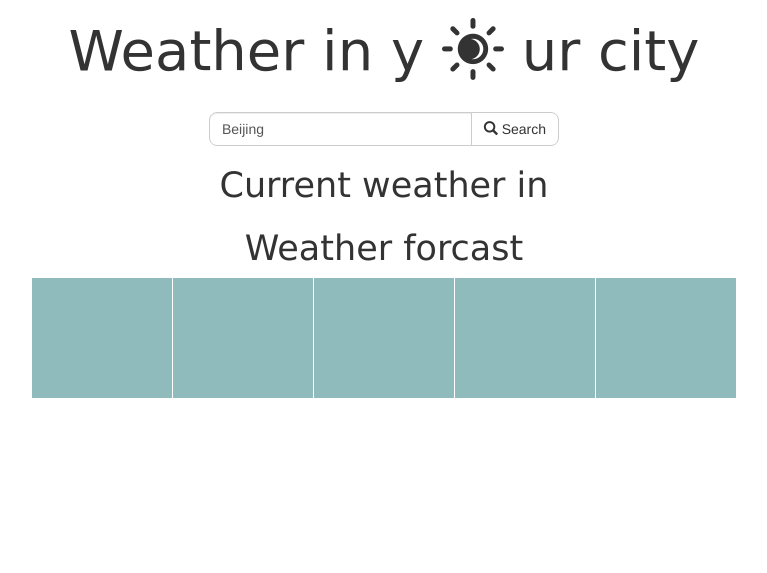
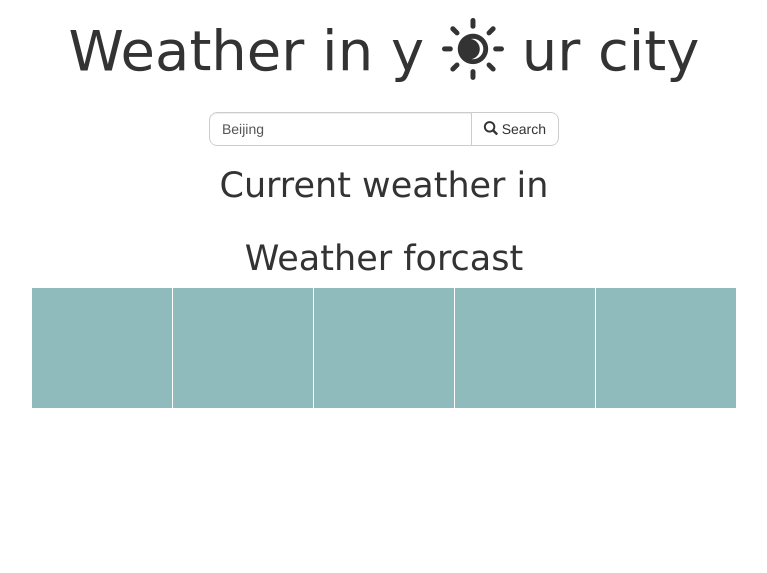
Before and after one commit to Bulala-liu/portfolio_website, a Python web app: template templates/localweather2/index.html in a window 1280 px wide; the page is wider, and only the part inside the window is pictured. Shown: the top 573 px of that part, without its empty margins (256-1023 px from the left). Run offline with Jinja, Linux system fonts and the light colour scheme; the template is opened without the code that fills it, so the values that code supplies are empty; some libraries are stand-ins or nearby versions.

Commit message:
modify the font of localweather

```diff
--- a/static/localweather/weather.css
+++ b/static/localweather/weather.css
@@ -15,12 +15,14 @@ p {font-family: sans-serif;}
 div > img {zoom:2; }
 #temp {
 	font-size:30px;
-	font-family: 'Oswald',sans-serif !important;
+/*	font-family: 'Oswald',sans-serif !important;*/
+    font-family:  Impact !important;
      line-height: 0;
 }
 #weather {
 	font-size:30px;
-	font-family: 'Oswald',sans-serif !important;
+/*	font-family: 'Oswald',sans-serif !important;*/
+     font-family:  Impact !important;
     margin: 0;
     padding: 0;
     line-height: 2;
@@ -65,8 +67,10 @@ li > img {
     float: left;
     vertical-align: center;
 }
-#weekday1,#weekday2,#weekday3,#weekday4,#weekday5 {
-    font-family: 'Oswald',sans-serif !important;
+.weekday1 {
+/*    font-family: 'Oswald',sans-serif !important;*/
+ font-family: Helvetica !important;
+
     font-weight:bold;
     font-size: 20px;
     position: relative;
@@ -75,19 +79,20 @@ li > img {
     bottom: 0;
     line-height: 0;
 }
-#temp1,#temp2,#temp3,#temp4,#temp5 {
+.temp1 {
     font-size:15px;
-	font-family: 'Oswald',sans-serif !important;
+	font-family: Helvetica !important;
     font-weight:bold;
     position: relative;
     top: 15px;
 
 }
-#tempmin1,#tempmin2,#tempmin3,#tempmin4,#tempmin5 {
+.tempmin {
     font-size:13px;
-	font-family: 'Oswald',sans-serif !important;
+	/*font-family: 'Oswald',sans-serif !important;*/
+    font-family: Helvetica !important;
     position: relative;
-    top: 14px;
+    top: 20px;
 
 }
 .currentwether {
@@ -96,7 +101,7 @@ li > img {
     padding: 0;
 }
 .forcastwether {
-    margin-top: 15px;
+    margin-top: 25px;
 
 }
 
--- a/static/localweather2/weather.css
+++ b/static/localweather2/weather.css
@@ -19,12 +19,12 @@ p {font-family: sans-serif;}
 div > img {zoom:2; }
 #temp {
 	font-size:30px;
-	font-family: 'Oswald',sans-serif !important;
+	font-family: Impact !important;
      line-height: 0;
 }
 #weather {
 	font-size:30px;
-	font-family: 'Oswald',sans-serif !important;
+	font-family: Impact !important;
     margin: 0;
     padding: 0;
     line-height: 2;
@@ -70,7 +70,7 @@ li > img {
     vertical-align: center;
 }
 #weekday1,#weekday2,#weekday3,#weekday4,#weekday5 {
-    font-family: 'Oswald',sans-serif !important;
+    font-family: Helvetica !important;
     font-weight:bold;
     font-size: 20px;
     position: relative;
@@ -81,7 +81,7 @@ li > img {
 }
 #temp1,#temp2,#temp3,#temp4,#temp5 {
     font-size:15px;
-	font-family: 'Oswald',sans-serif !important;
+	font-family: Helvetica !important;
     font-weight:bold;
     position: relative;
     top: 15px;
@@ -89,7 +89,7 @@ li > img {
 }
 #tempmin1,#tempmin2,#tempmin3,#tempmin4,#tempmin5 {
     font-size:13px;
-	font-family: 'Oswald',sans-serif !important;
+	font-family: Helvetica !important;
     position: relative;
     top: 14px;
 
@@ -100,7 +100,7 @@ li > img {
     padding: 0;
 }
 .forcastwether {
-    margin-top: 15px;
+    margin-top: 25px;
 
 }
 
--- a/templates/foodknow/index.html
+++ b/templates/foodknow/index.html
@@ -28,7 +28,7 @@
          </div>
 
 
-        <div id='food_area' class='text-center'>
+        <div id='food_area' >
 
         </div>
         <!-- jQuery文件。务必在bootstrap.min.js 之前引入 -->
--- a/templates/localweather2/index.html
+++ b/templates/localweather2/index.html
@@ -3,9 +3,7 @@
 	<!-- 新 Bootstrap 核心 CSS 文件 -->
 		<link rel="stylesheet" href="http://cdn.bootcss.com/bootstrap/3.3.0/css/bootstrap.min.css">
 		<link href="https://cdnjs.cloudflare.com/ajax/libs/weather-icons/1.3.2/css/weather-icons.min.css" rel="stylesheet prefetch">
-		<link href="{{static_url('localweather/weather.css')}}" rel="stylesheet" type="text/css">
-		<script  src="{{static_url('localweather2/weather.js')}}">
-		</script>
+		<link href="{{static_url('localweather2/weather.css')}}" rel="stylesheet" type="text/css">
 
 	</head>
 	<body onload = "current_forcast()">
@@ -89,5 +87,7 @@
 			<!-- jQuery文件。务必在bootstrap.min.js 之前引入 -->
 		<script src="http://cdn.bootcss.com/jquery/1.11.1/jquery.min.js"></script>
 		<script src="http://cdn.bootcss.com/bootstrap/3.3.0/js/bootstrap.min.js"></script>
+		<script  src="{{static_url('localweather2/weather.js')}}">
+		</script>
 	</body>
 </html>
--- a/templates/main/project.html
+++ b/templates/main/project.html
@@ -100,7 +100,7 @@
                         <img alt="" src="{{static_url('shalegasdemo/bg.jpg')}}">
                             <div class="overlay-b">
                                 <div class="overlay-inner">
-                                    <a class="fancybox glyphicon glyphicon-resize-full" href="{{static_url('shalegas.jpg')}}" title="Weather in your city">
+                                    <a class="fancybox glyphicon glyphicon-resize-full" href="{{static_url('shalegas.png')}}" title="Weather in your city">
                                     </a>
                                 </div>
                             </div>
```
Also changed, not shown: static/foodknow/foodknow.css (+12 -5 lines), templates/localweather/index.html (+13 -16 lines), static/main/food1_meitu_6.jpg (added), static/main/food3.jpg (deleted), static/main/foodknow.jpg, static/main/shalegas.png (renamed from static/main/shalegas.jpg).
